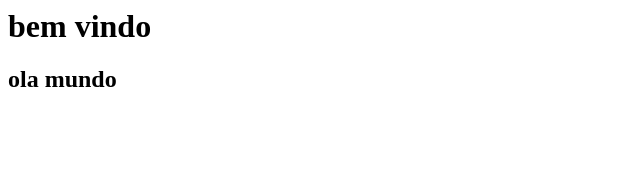
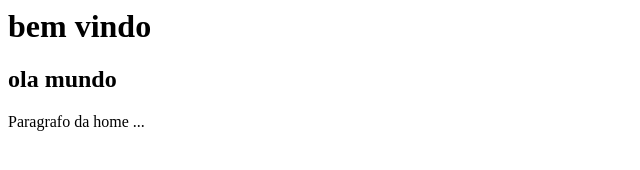
Before and after one commit to roberjsilva89/curso-github, a plain HTML site: page index.html in a window 1280 px wide. Shown: the whole page, without its empty margins (0-640 px from the left). Drawn offline with Linux system fonts and the light colour scheme.

Commit message:
criando novos fucionalidades na home

```diff
--- a/index.html
+++ b/index.html
@@ -1,2 +1,3 @@
 <h1>bem vindo</h1>
 <h2>ola mundo </h2>
+<P> Paragrafo da home ...</P>
```
Also changed, not shown: a.txt (added), nomes.txt.
